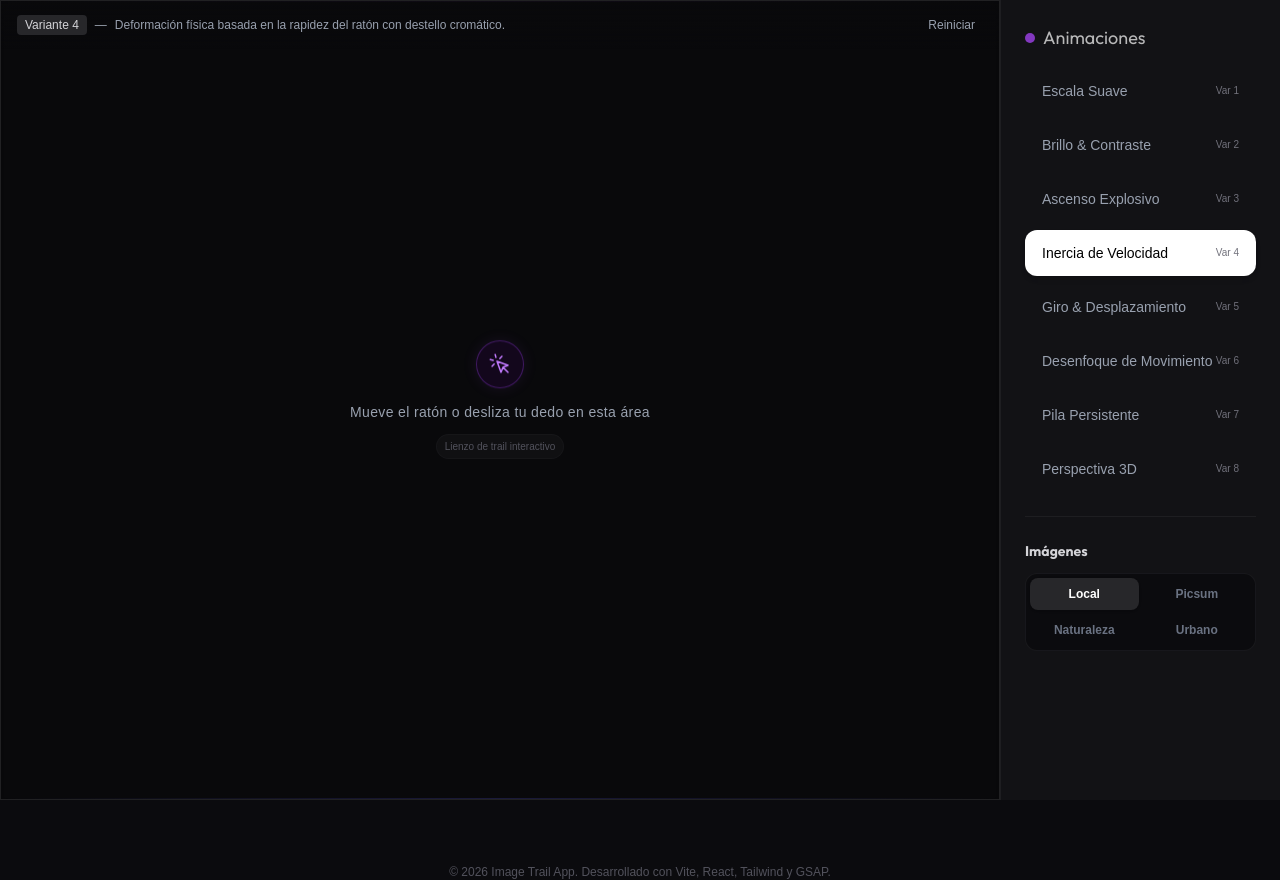
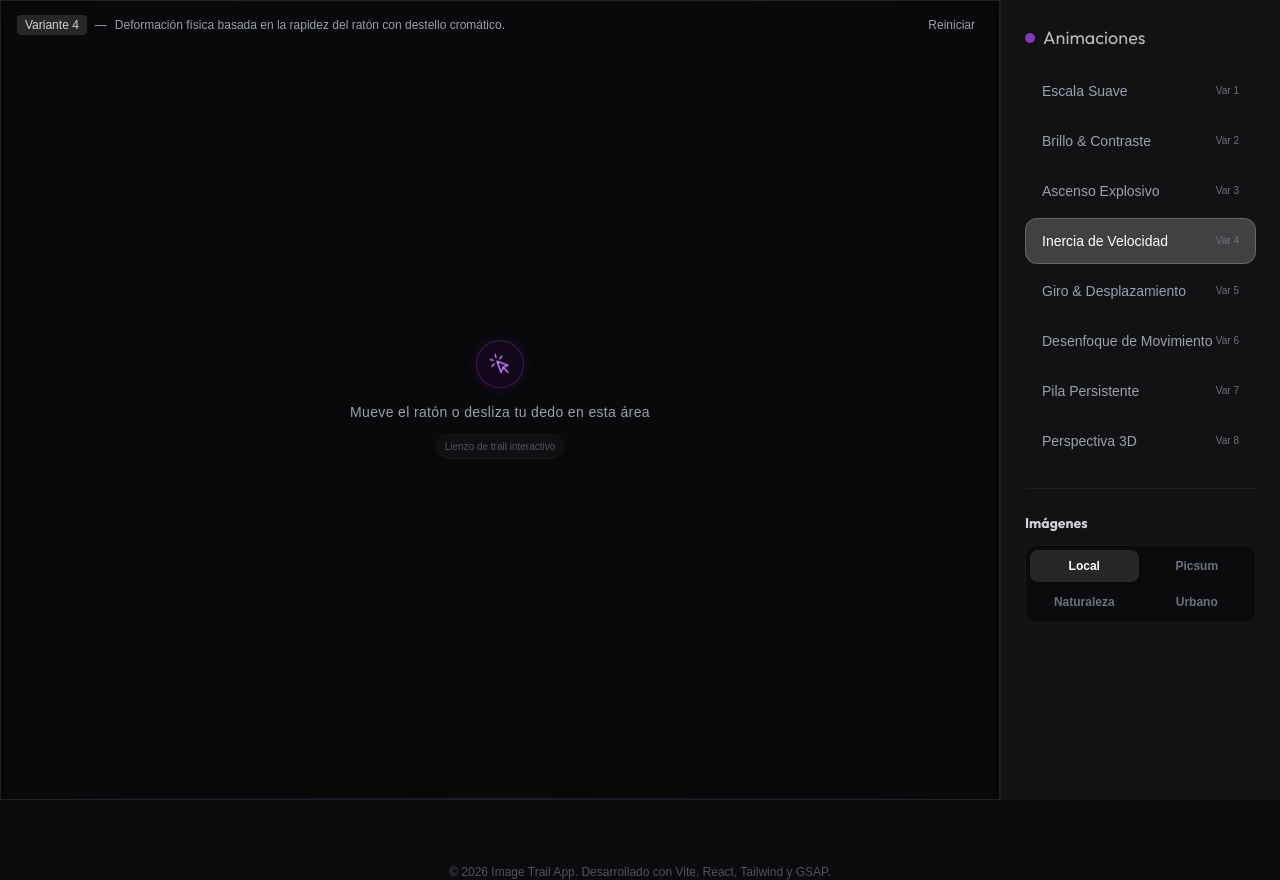
Before and after one commit to sebastianvasquezechavarria1234/image-trail, a React (Vite) app: page / in a window 1280 px wide. Built offline with nearby package versions, Linux system fonts and the light colour scheme; a web font is replaced by a local one.

Commit message:
Feat: white/20 active bg with sliding indicator animation

```diff
--- a/src/App.jsx
+++ b/src/App.jsx
@@ -1,4 +1,4 @@
-import { useState } from 'react';
+import { useState, useRef, useEffect } from 'react';
 import ImageTrail from './ImageTrail';
 import './App.css';
 
@@ -84,6 +84,24 @@ const VARIANTS = [
 function App() {
   const [variant, setVariant] = useState(4);
   const [category, setCategory] = useState('local');
+  const btnRefs = useRef([]);
+  const [indicatorStyle, setIndicatorStyle] = useState({});
+
+  useEffect(() => {
+    const idx = VARIANTS.findIndex(v => v.id === variant);
+    const el = btnRefs.current[idx];
+    if (el) {
+      const parent = el.parentElement;
+      if (parent) {
+        const parentRect = parent.getBoundingClientRect();
+        const elRect = el.getBoundingClientRect();
+        setIndicatorStyle({
+          top: elRect.top - parentRect.top,
+          height: elRect.height,
+        });
+      }
+    }
+  }, [variant]);
 
   const activeCategory = IMAGE_CATEGORIES[category] || IMAGE_CATEGORIES.picsum;
 
@@ -152,14 +170,19 @@ function App() {
               <span className="inline-block w-2.5 h-2.5 rounded-full bg-purple-500 animate-pulse"></span>
               Animaciones
             </h2>
-            <div className="flex flex-col gap-2">
-              {VARIANTS.map((v) => (
+            <div className="relative flex flex-col gap-1">
+              <div
+                className="absolute left-0 right-0 rounded-xl bg-white/20 transition-all duration-500 ease-out pointer-events-none"
+                style={indicatorStyle}
+              />
+              {VARIANTS.map((v, i) => (
                 <button
                   key={v.id}
+                  ref={el => btnRefs.current[i] = el}
                   onClick={() => setVariant(v.id)}
-                  className={`w-full text-left px-4 py-3 rounded-xl border text-sm font-medium transition-all duration-500 ${
+                  className={`relative w-full text-left px-4 py-3 rounded-xl border text-sm font-medium transition-colors duration-300 ${
                     variant === v.id
-                      ? 'bg-white border-white/80 text-black shadow-md'
+                      ? 'border-white/20 text-white'
                       : 'border-transparent text-gray-400 hover:text-white'
                   }`}
                 >
```
